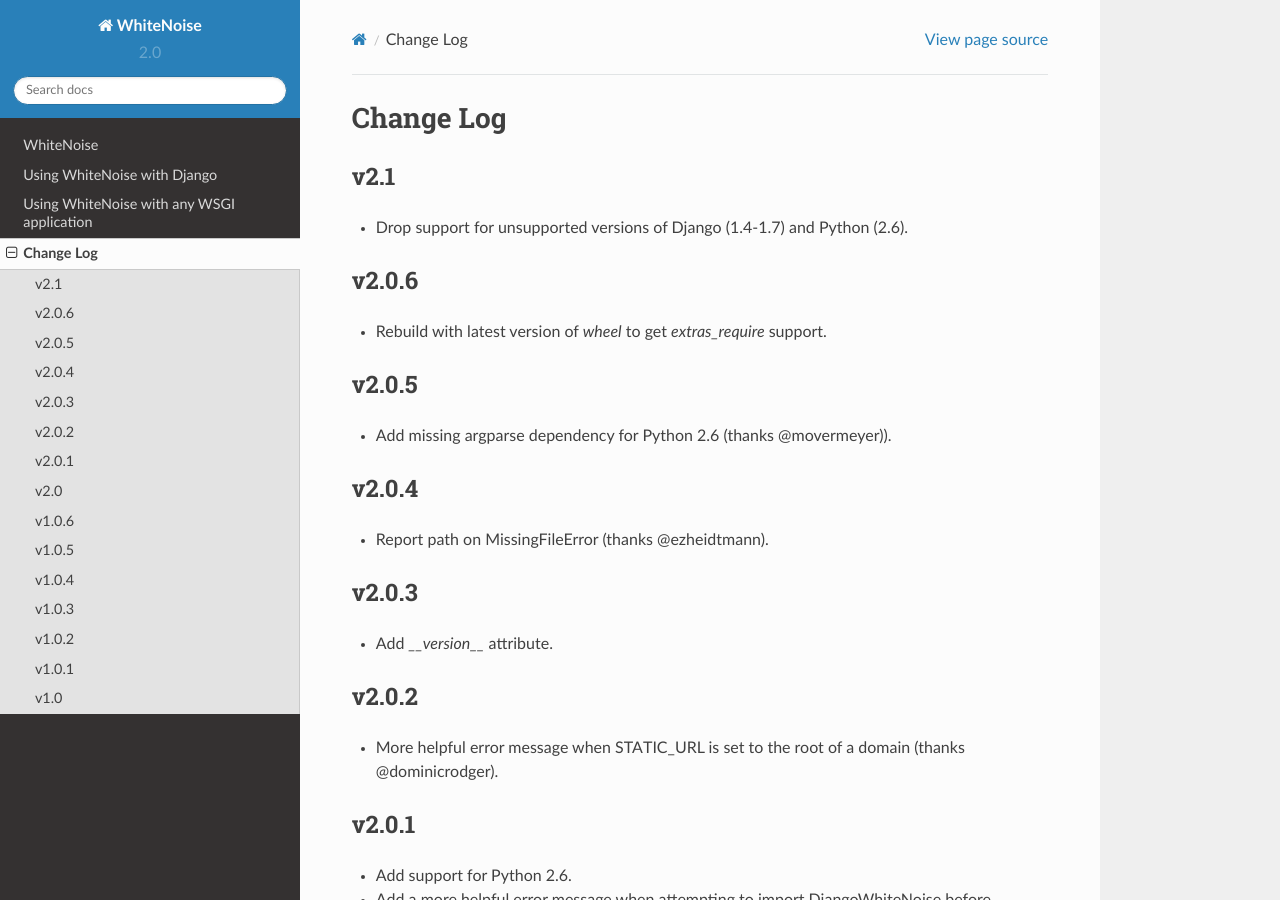
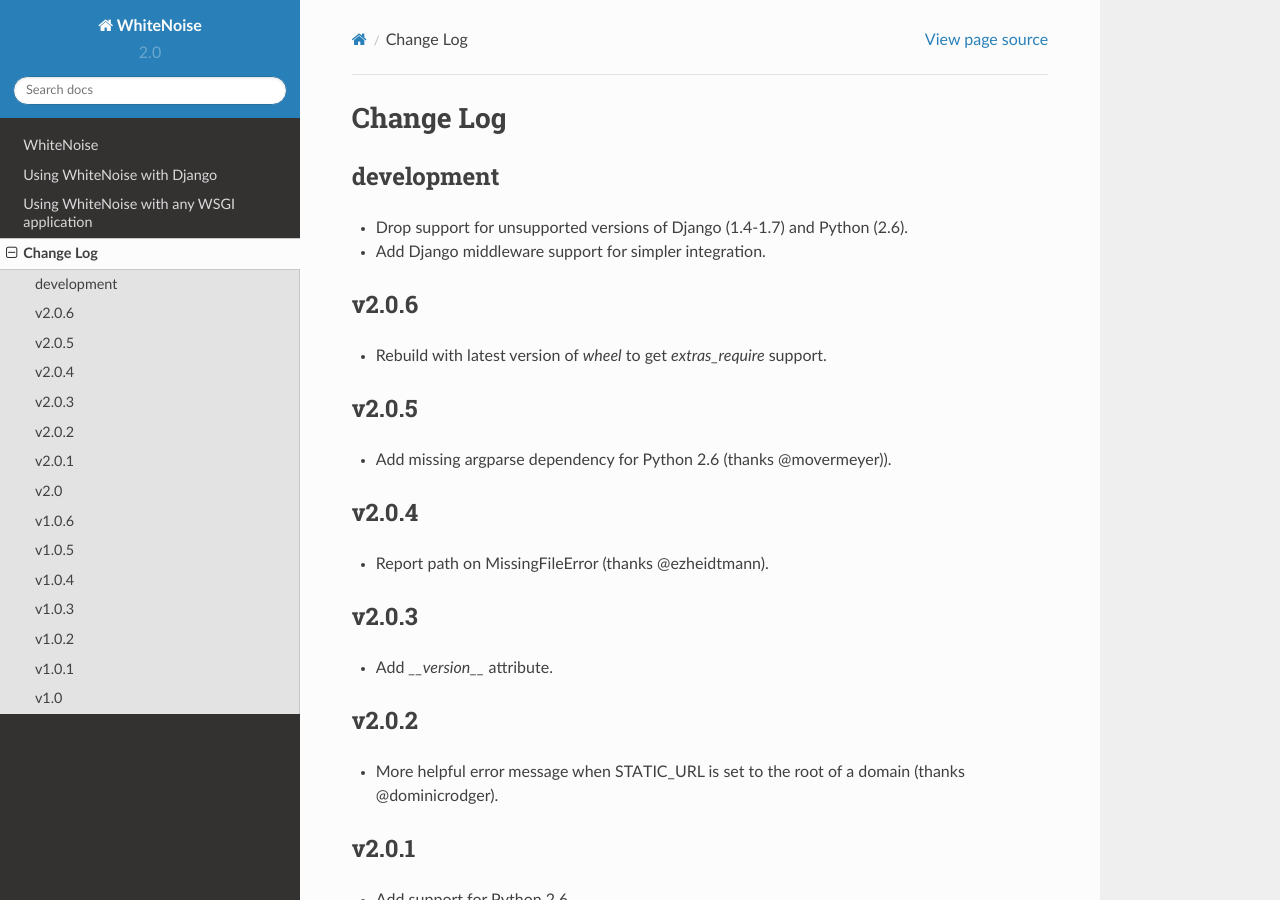
Before and after one commit to gorbunov87/white_noise, a Sphinx documentation site: the page built from docs/changelog.rst, in a window 1280 px wide and 900 px high. Built offline with Sphinx 7.4.7 and the Read the Docs theme 2.0.0, drawn with Linux system fonts in a browser that asks for light colours.

Commit message:
Update changelog

```diff
--- a/CHANGELOG.rst
+++ b/CHANGELOG.rst
@@ -1,9 +1,10 @@
 Change Log
 ==========
 
-v2.1
-----
+development
+-----------
 * Drop support for unsupported versions of Django (1.4-1.7) and Python (2.6).
+* Add Django middleware support for simpler integration.
 
 
 v2.0.6
--- a/docs/changelog.rst
+++ b/docs/changelog.rst
@@ -1,9 +1,10 @@
 Change Log
 ==========
 
-v2.1
-----
+development
+-----------
 * Drop support for unsupported versions of Django (1.4-1.7) and Python (2.6).
+* Add Django middleware support for simpler integration.
 
 
 v2.0.6
```
